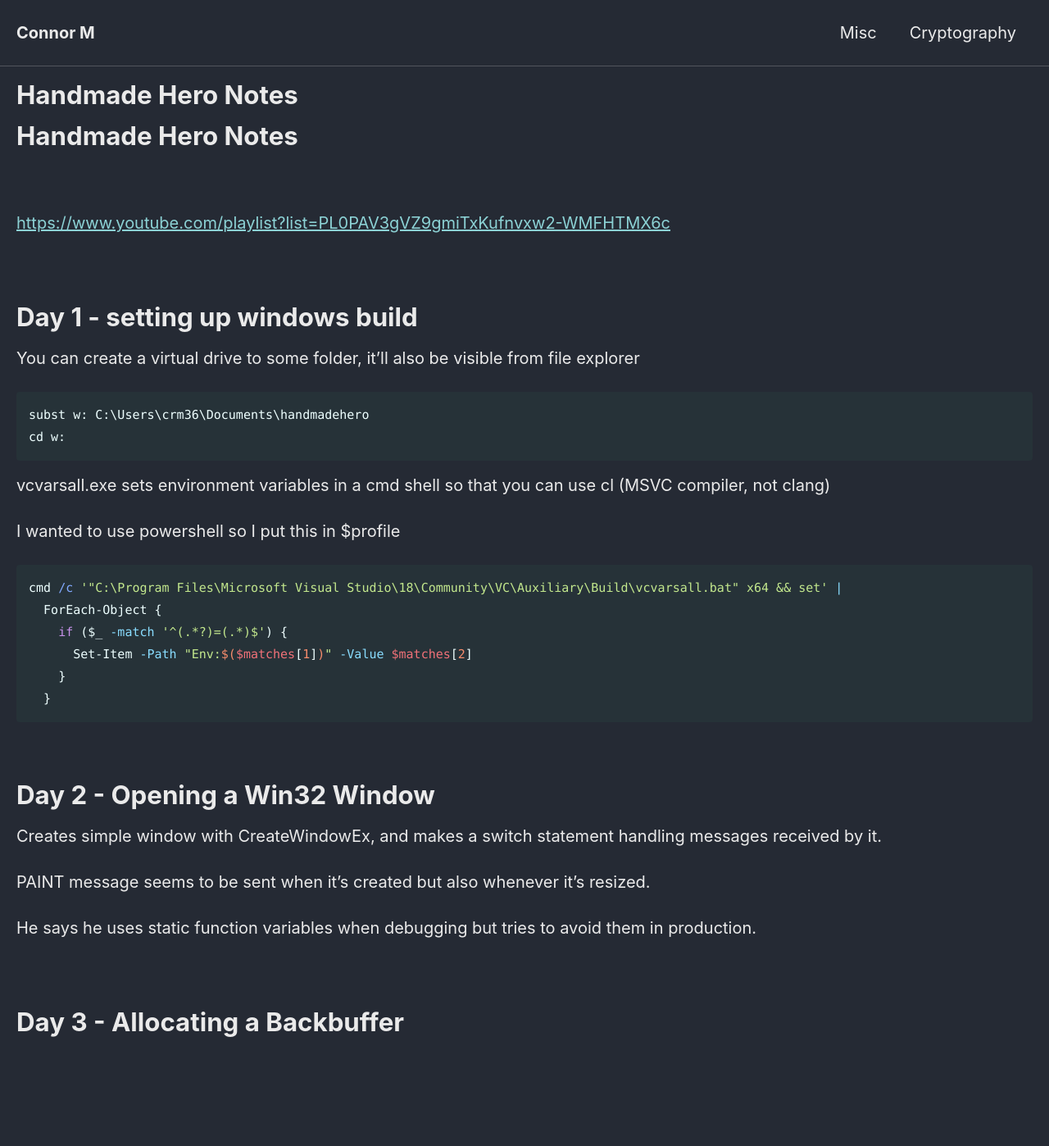
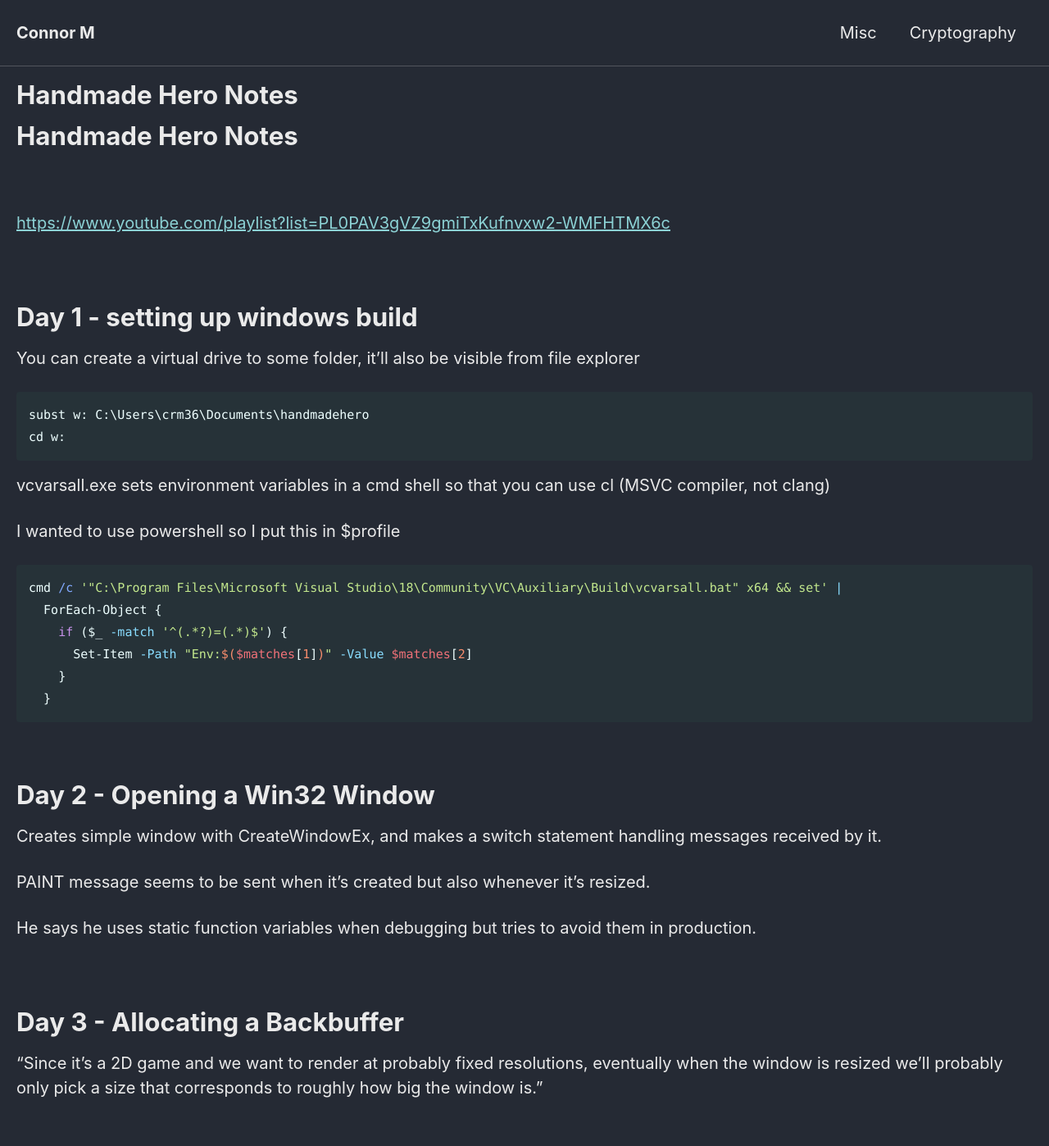
Before and after one commit to Connor-McCartney/Connor-McCartney.github.io, a Jekyll site: the page built from _pages/misc/HandmadeHeroNotes.md, in a window 1280 px wide. Shown: the whole page at 82% size. Built offline with Jekyll 4.4.1, drawn with Linux system fonts in a browser that asks for light colours; cached includes are drawn as plain includes; our own code applies the rules of GitHub Pages for plain Markdown files; before the commit the page ends 1312 px from its top, so only the background shows below that.

Commit message:
Update HandmadeHeroNotes.md

```diff
--- a/_pages/misc/HandmadeHeroNotes.md
+++ b/_pages/misc/HandmadeHeroNotes.md
@@ -52,3 +52,6 @@ He says he uses static function variables when debugging but tries to avoid them
 <br>
 
 # Day 3 - Allocating a Backbuffer
+
+
+"Since it's a 2D game and we want to render at probably fixed resolutions, eventually when the window is resized we'll probably only pick a size that corresponds to roughly how big the window is."
```
